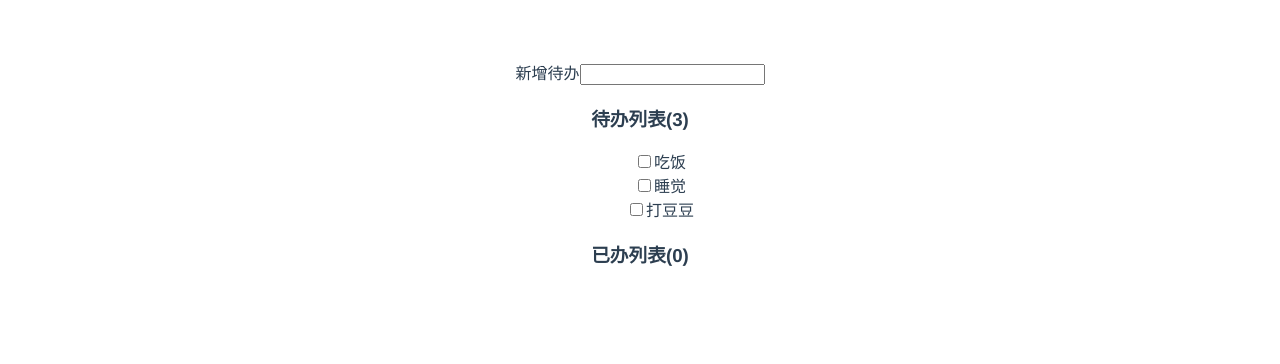
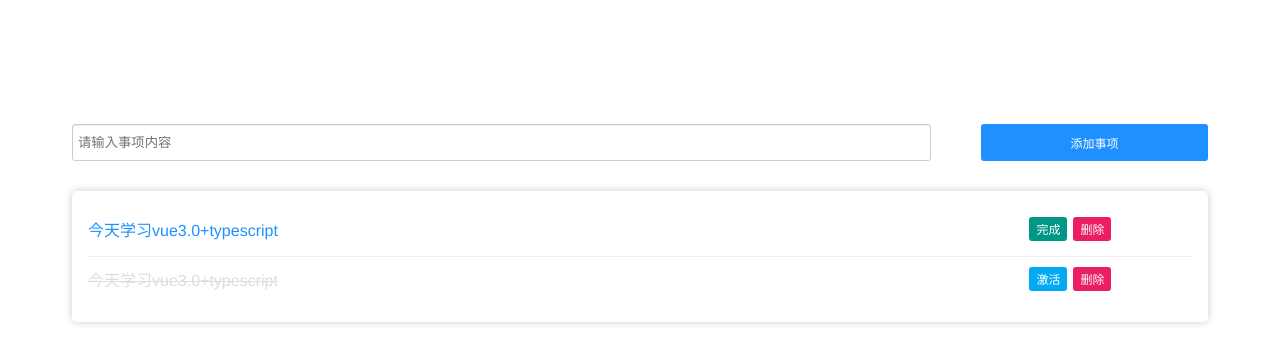
Before and after one commit to kenpg27/vue3_ts, a Vue app: page /#/todo in a window 1280 px wide. Shown: the top 364 px of the page. Built offline with nearby package versions, Linux system fonts and the light colour scheme.

Commit message:
todolist

```diff
--- a/src/views/todo.vue
+++ b/src/views/todo.vue
@@ -1,107 +1,145 @@
 <template>
-  <div class="todo-list">
-    <div>
-      <label>新增待办</label>
-      <input v-model="state.todo" @keyup.enter="handleAddTodo" />
+  <div class="todo">
+    <div class="todo-form">
+      <div class="todo-input">
+        <input @keyup.enter="handleAddList" v-model="contentRef" type="text" placeholder="请输入事项内容" />
       </div>
-    <div>
-      <h3>待办列表({{todos.length}})</h3>
-      <ul>
-        <li v-for="item in todos" :key="item.id" @click="handleChangeStatus(item, true)">
-          <input type="checkbox" />
-          <label>{{item.text}}</label>
-        </li>
-      </ul>
+      <button type="button" @click="handleAddList">添加事项</button>
     </div>
-    <div>
-      <h3>已办列表({{dones.length}})</h3>
+    <ul class="list">
+      <li class="list-item" v-for="(item,index) of list" :key="item.id">
+        <div class="item-label" :class="item.status?'done':''">{{item.title}}</div>
+        <div class="action-btn">
+          <button class="success" v-if="!item.status">完成</button>
+          <button class="reset" v-if="item.status">激活</button>
+          <button class="delete">删除</button>
         </div>
-    <ul>
-      <li v-for="item in dones" :key="item.id" @click="handleChangeStatus(item, false)">
-        <input type="checkbox" checked />
-        <label>{{item.text}}</label>
       </li>
     </ul>
   </div>
 </template>
+
 <script lang="ts">
-// 在vue2中 data 在vue3中使用 reactive代替
-import { reactive, computed } from "vue";
-import { useRouter } from "vue-router";
+import { reactive, ref, watchEffect } from "vue";
+interface IList {
+  id: number;
+  title: string;
+  status: boolean;
+}
 export default {
-  // setup相当于vue2.0的 beforeCreate和 created，是vue3新增的一个属性，所有的操作都在此属性中完成
-  setup(props, context) {
-    // 通过reactive 可以初始化一个可响应的数据，与Vue2.0中的Vue.observer很相似
-    const state = reactive({
-      todoList: [
+  setup() {
+    let list = reactive<Array<IList>>([
       {
         id: 1,
-          done: false,
-          text: "吃饭",
+        title: "今天学习vue3.0+typescript",
+        status: false,
       },
       {
         id: 2,
-          done: false,
-          text: "睡觉",
+        title: "今天学习vue3.0+typescript",
+        status: true,
       },
-        {
-          id: 3,
-          done: false,
-          text: "打豆豆",
-        },
-      ],
-      todo: "",
-    });
-    // 使用计算属性生成待办列表
-    const todos = computed(() => {
-      return state.todoList.filter((item) => !item.done);
-    });
+    ]);
+    let contentRef = ref<String>("");
 
-    // 使用计算属性生成已办列表
-    const dones = computed(() => {
-      return state.todoList.filter((item) => item.done);
-    });
-
-    interface IitemProps {
-      id: Number;
-      done: Boolean;
-      text: String;
-    }
-
-    // 修改待办状态
-    const handleChangeStatus = (item: IitemProps, status: Boolean): void => {
-      item.done = status;
-    };
-
-    // 新增待办
-    const handleAddTodo = () => {
-      if (!state.todo) {
-        alert("请输入待办事项");
-        return;
-      }
-      state.todoList.push({
-        text: state.todo,
-        id: Math.random(),
-        done: false,
-      });
-      state.todo = "";
+    const handleAddList = () => {
+      console.log(contentRef.value);
     };
     return {
-      state,
-      todos,
-      dones,
-      handleChangeStatus,
-      handleAddTodo,
+      list,
+      contentRef,
+      handleAddList,
     };
   },
 };
 </script>
-<style scoped>
-.todo-list {
-  text-align: center;
+
+<style lang="scss">
+button {
+  border-width: 0px;
+  border-radius: 3px;
+  background: #1e90ff;
+  cursor: pointer;
+  outline: none;
+  font-family: Microsoft YaHei;
+  color: white;
+  font-size: 14px;
 }
-
-.todo-list ul li {
+.todo {
+  padding: 5vw;
+  .todo-form {
+    display: flex;
+    justify-content: space-between;
+    .todo-input {
+      width: 75%;
+      text-align: left;
+      input {
+        width: 100%;
+        border: 1px solid #ccc;
+        padding: 10px 0px;
+        border-radius: 3px;
+        padding-left: 5px;
+        box-shadow: inset 0 1px 1px rgba(0, 0, 0, 0.075);
+        transition: border-color ease-in-out 0.15s, box-shadow ease-in-out 0.15s;
+      }
+      input:focus {
+        border-color: #66afe9;
+        outline: 0;
+        box-shadow: inset 0 1px 1px rgba(0, 0, 0, 0.075),
+          0 0 8px rgba(102, 175, 233, 0.6);
+      }
+    }
+    button {
+      width: 20%;
+      font-size: 12px;
+    }
+    button:active {
+      background: #5599ff;
+    }
+  }
+  .list {
+    text-align: left;
+    vertical-align: top;
+    background: #fff;
+    color: rgb(30, 144, 255);
+    border-radius: 5px;
+    padding: 1em;
+    box-shadow: 0 0 8px rgba(0, 0, 0, 0.2);
+    margin-top: 30px;
+    .list-item {
       list-style: none;
+      padding: 10px 0;
+      border-bottom: 1px solid #eee;
+      display: flex;
+      justify-content: space-between;
+      .item-label {
+        width: 80%;
+      }
+      .action-btn {
+        width: 15%;
+        button {
+          margin: 0px 3px 5px;
+          font-size: 12px;
+          padding: 3px 7px;
+        }
+        .success {
+          background-color: #009688;
+        }
+        .delete {
+          background-color: #e91e63;
+        }
+        .reset {
+          background-color: #03a9f4;
+        }
+      }
+    }
+    .list-item:last-of-type {
+      border-bottom: none;
+    }
+    .done {
+      text-decoration: line-through;
+      color: #ddd;
+    }
+  }
 }
 </style>
```
Lines whose indentation alone changed are shown as unchanged.
